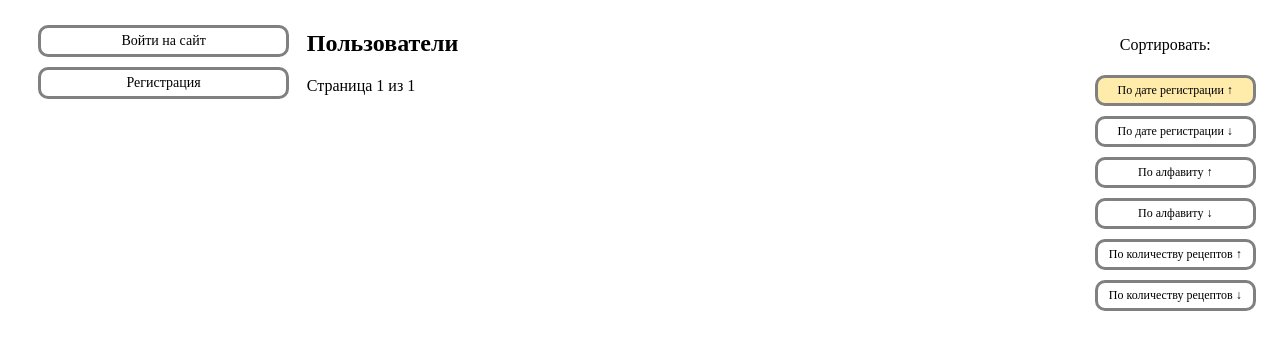
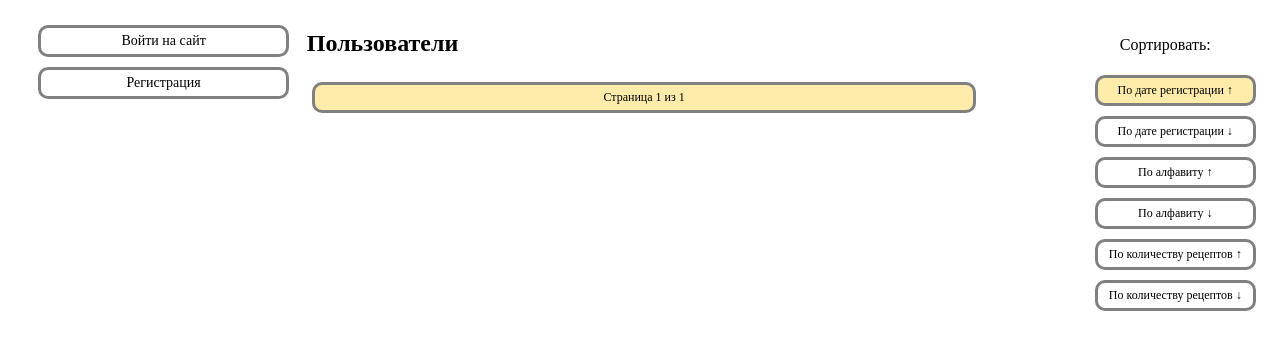
Before and after one commit to Odyvia42/UsersRecipes-Django, a Django app: page /users-sort-by-reg-date-asc/ in a window 1280 px wide. Shown: the part 117-467 px from the top of the page. Run offline with Django 4.2, Linux system fonts and the light colour scheme; data that the repository does not hold is empty.

Commit message:
Добавлено оформление кнопок пагинации в списке пользователей.

```diff
--- a/recipeblog/static/recipeblog/user-list.css
+++ b/recipeblog/static/recipeblog/user-list.css
@@ -89,6 +89,7 @@ margin-right: 10px;
 .user_sidebar p {
 text-align: center;
 }
+
 .userlogin {
 border: 3px solid gray;
 width: 95%;
@@ -169,3 +170,52 @@ background-color: #ffecab;
 
 .button-sort:active {
 background-color: #00ec9e;
+}
+
+/* Оформление блока пагинации */
+
+.pagination {
+display: inline-flex;
+width: 90%;
+}
+
+.pages {
+border: 3px solid gray;
+width: 95%;
+height: auto;
+font-size: 12px;
+padding-top: 5px;
+padding-bottom: 5px;
+padding-left: 1px;
+padding-right: 1px;
+margin-top: 5px;
+margin-bottom: 5px;
+margin-left: 5px;
+margin-right: 5px;
+border-radius: 10px;
+text-align: center;
+}
+
+.page-nav {
+text-decoration: none;
+outline: none;
+cursor: pointer;
+color: black;
+}
+
+.current-page {
+background-color: #ffecab;
+}
+
+.page-nav:hover,
+.page-nav:focus {
+border: 3px solid #00ec9e;
+}
+
+.page-nav:visited {
+background-color: white;
+}
+
+.page-nav:active {
+background-color: #00ec9e;
+}
--- a/recipeblog/templates/user-list/user-list-sort-by-reg-date-asc.html
+++ b/recipeblog/templates/user-list/user-list-sort-by-reg-date-asc.html
@@ -27,16 +27,17 @@
             </p>
         {% endif %}
     {% endfor %}
-
-    {% if paged_users.has_previous %}
-        <a href="?page=1">&laquo Первая</a>
-        <a href="?page= {{ paged_users.previous_page_number }} ">Предыдущая</a>
-    {% endif %}
-    Страница {{ paged_users.number }} из {{ paged_users.paginator.num_pages }}
-    {% if paged_users.has_next %}
-        <a href="?page= {{ paged_users.next_page_number }}">Следующая</a>
-        <a href="?page= {{ paged_users.paginator.num_pages }} ">Последняя &raquo</a>
-    {% endif %}
+    <div class="pagination">
+        {% if paged_users.has_previous %}
+            <a href="?page=1" class="pages page-nav">&laquo Первая</a>
+            <a href="?page= {{ paged_users.previous_page_number }} " class="pages page-nav">Предыдущая</a>
+        {% endif %}
+        <p class="pages current-page">Страница {{ paged_users.number }} из {{ paged_users.paginator.num_pages }}</p>
+        {% if paged_users.has_next %}
+            <a href="?page= {{ paged_users.next_page_number }}" class="pages page-nav">Следующая</a>
+            <a href="?page= {{ paged_users.paginator.num_pages }} " class="pages page-nav">Последняя &raquo</a>
+        {% endif %}
+    </div>
 
 
 {% endblock %}
```
Also changed, not shown: recipeblog/templates/user-list/user-list-sort-by-recipes-amount-asc.html (+11 -9 lines), recipeblog/templates/user-list/user-list-sort-by-recipes-amount-desc.html (+11 -9 lines), recipeblog/templates/user-list/user-list-sort-by-reg-date-desc.html (+11 -9 lines), recipeblog/templates/user-list/user-list-sort-by-username-asc.html (+11 -9 lines), recipeblog/templates/user-list/user-list-sort-by-username-desc.html (+11 -9 lines).
